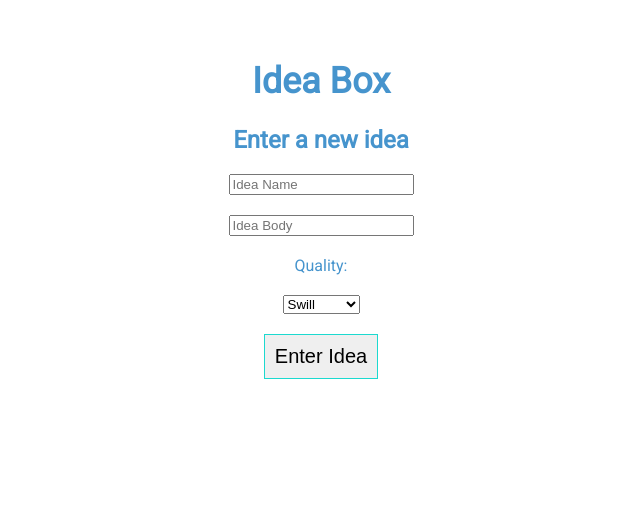
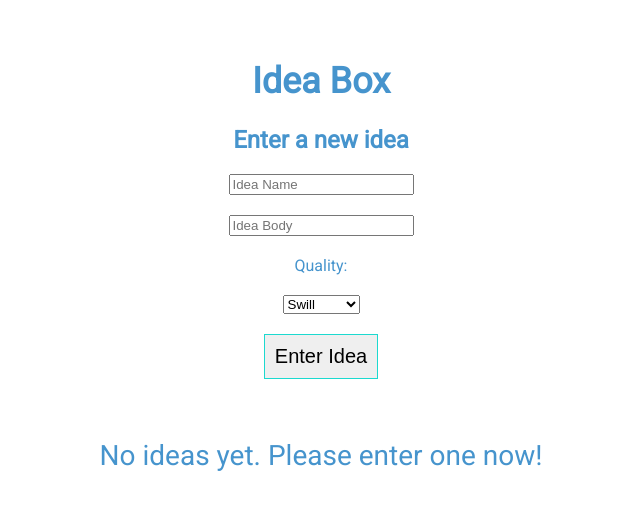
Before and after one commit to gness1804/idea-box-vue, a Vue app: page / in a window 1280 px wide. Shown: the top 510 px of the page, without its empty margins (319-959 px from the left). Built offline with nearby package versions, Linux system fonts and the light colour scheme.

Commit message:
Add no ideas state

```diff
--- a/src/components/EachIdeaContainer.vue
+++ b/src/components/EachIdeaContainer.vue
@@ -3,6 +3,9 @@
     <h3 v-bind:style="h3">{{name}}</h3>
     <p>{{body}}</p>
     <p><span v-bind:style="qualityText">Quality</span>: {{quality}}</p>
+    <div>
+
+    </div>
     <button v-on:click="removeItem">X</button>
   </div>
 </template>
--- a/src/components/Landing.vue
+++ b/src/components/Landing.vue
@@ -30,6 +30,9 @@
         >
         </each-idea-container>
       </div>
+      <div v-else>
+        <p v-bind:style="noIdeasTextStyles">{{noIdeasText}}</p>
+      </div>
     </div>
   </div>
 </template>
@@ -54,6 +57,8 @@ export default {
       inputText: styles.inputText,
       select: styles.select,
       mainSubmitButton: styles.mainSubmitButton,
+      noIdeasText: 'No ideas yet. Please enter one now!',
+      noIdeasTextStyles: styles.noIdeasTextStyles,
     };
   },
   methods: {
--- a/src/styles/Landing-styles.js
+++ b/src/styles/Landing-styles.js
@@ -9,6 +9,10 @@ const styles = {
     fontSize: '20px',
     padding: '10px',
   },
+  noIdeasTextStyles: {
+    fontSize: '28px',
+    margin: '60px auto',
+  },
   select: {
     display: 'block',
     margin: '20px auto',
```
